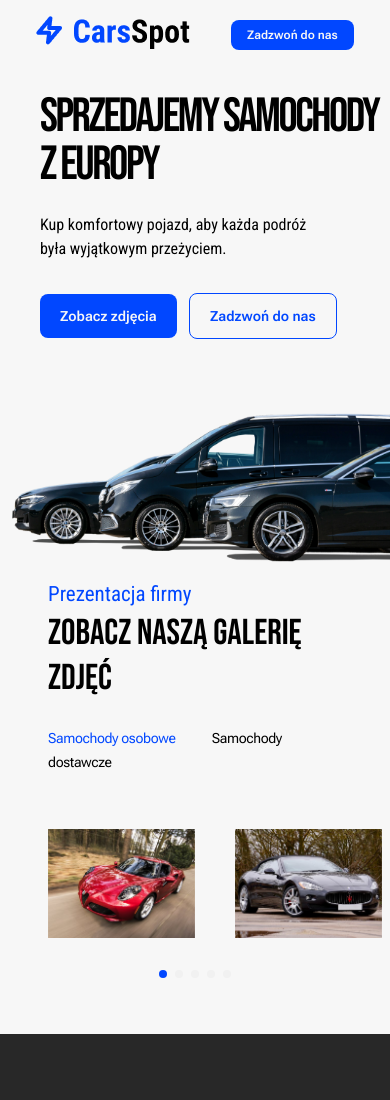
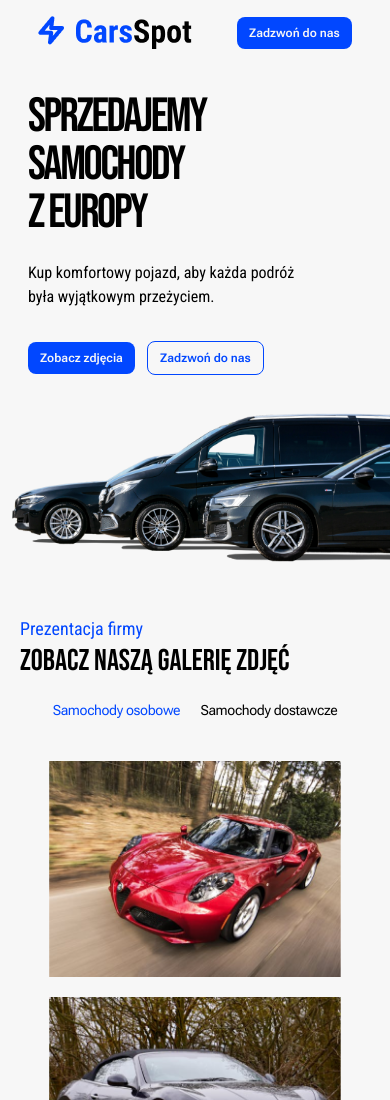
Before and after one commit to kakarotto2004/tailwindcss-carsSpot, a website: page index.html in a window 390 px wide. Shown: the top 1100 px of the page. Drawn offline with Linux system fonts and the light colour scheme.

Commit message:
update mobile styles, make mobile gallery

```diff
--- a/index.html
+++ b/index.html
@@ -20,7 +20,7 @@
                 <a href="#" class="mx-2">FaQ</a>
             </div>
             <div id="header-2">
-                <a href="#" class="btn-smaller sm:btn-small md:btn btn-blue">Zadzwoń do nas</a>
+                <a href="#" class="btn_base btn-blue">Zadzwoń do nas</a>
             </div>
         </header>
 
@@ -30,42 +30,42 @@
                     <img src="img/wave-1.png" alt="wave" class="lg:inline-block h-full lg:scale-105 hidden">
                     <img src="img/wave-2.png" alt="wave" class="sm:inline-block rotate-180 lg:scale-105 hidden">
                 </div>
-                <div class="pl-10 sm:pl-20 lg:pl-p120px relative">
-                    <h1 class="font-bebas text-5xl sm:text-6xl md:text-7xl tracking-tighter">sprzedajemy samochody</h1>
-                    <h1 class="font-bebas text-5xl sm:text-6xl md:text-7xl tracking-tighter">z europy</h1>
+                <div class="pl-7 pr-7 sm:pl-20 lg:pl-p120px relative">
+                    <h1 class="big-bebas">sprzedajemy samochody</h1>
+                    <h1 class="big-bebas">z europy</h1>
                     <p class="mt-6 sm:mt-8 font-robotoCondensed">Kup komfortowy pojazd, aby każda podróż </p>
                     <p class="mb-8 sm:mb-12 font-robotoCondensed">była wyjątkowym przeżyciem.</p>
                     <div>
-                        <a href="#gallery" class="btn-small md:btn btn-blue mr-2 sm:mr-6 inline-block">Zobacz zdjęcia</a>
-                        <a href="#" class="btn-small md:btn btn-white inline-block">Zadzwoń do nas</a>
+                        <a href="#gallery" class="btn_base btn-blue mr-2 sm:mr-6">Zobacz zdjęcia</a>
+                        <a href="#" class="btn_base btn-white">Zadzwoń do nas</a>
                     </div>
                     <div>
-                        <img src="img/cars.png" alt="black BMW, Mercedes and Audi" class="absolute top-80 sm:top-64 lg:top-56 -right-3 sm:right-0 sm:w-2/3 lg:w-fit">
-                        <img src="img/cień.png" alt="cars shadow" class="absolute top-80 sm:top-64 lg:top-56 -right-3 sm:right-0 sm:w-2/3 lg:w-fit">
+                        <img src="img/cars.png" alt="black BMW, Mercedes and Audi" class="cars-main">
+                        <img src="img/cień.png" alt="cars shadow" class="cars-main">
                     </div>
                 </div>
             </section>
 
-            <section id="gallery" class="px-12 md:px-16 lg:px-p88px">
+            <section id="gallery" class="px-5 sm:px-12 md:px-16 lg:px-p88px">
                 <div class="pt-16 lg:pt-20">
-                    <h3 class="text-px21 font-robotoCondensed text-blueDark">Prezentacja firmy</h3>
-                    <h2 class="text-4xl md:text-px40 uppercase font-bebas mb-6 leading-tight">zobacz naszą galerię zdjęć</h2>
-                    <div>
-                        <a href="#" class="mr-8 md:mr-12 font-robotoFlex text-blueDark tracking-tight text-sm md:text-base">Samochody osobowe</a>
+                    <h3 class="text-lg sm:text-px21 font-robotoCondensed text-blueDark">Prezentacja firmy</h3>
+                    <h2 class="text-3xl sm:text-4xl md:text-px40 uppercase font-bebas mb-4 sm:mb-5 md:mb-6 leading-tight">zobacz naszą galerię zdjęć</h2>
+                    <div class="text-center sm:text-left">
+                        <a href="#" class="mr-4 sm:mr-8 md:mr-12 font-robotoFlex text-blueDark tracking-tight text-sm md:text-base">Samochody osobowe</a>
                         <a href="#" class="font-robotoFlex tracking-tight text-sm md:text-base">Samochody dostawcze</a>
                     </div>
                 </div>
-                <div class="pt-14 lg:pt-20 flex flex-shrink-0">
-                    <img src="img/alfaromeo.png" alt="red alfa romeo" class="mr-10 md:mr-16 w-1/2 h-1/2 lg:w-full">
-                    <img src="img/maseratti.png" alt="black maseratti" class="mr-10 md:mr-16 w-1/2 h-1/2 lg:w-full">
-                    <img src="img/audi.png" alt="audi's front light" class="mr-10 md:mr-16 w-1/2 h-1/2 lg:w-full">
+                <div class="pt-10 sm:pt-14 lg:pt-20 flex flex-col items-center sm:flex-row sm:flex-shrink-0">
+                    <img src="img/alfaromeo.png" alt="red alfa romeo" class="gallery-photos">
+                    <img src="img/maseratti.png" alt="black maseratti" class="gallery-photos">
+                    <img src="img/audi.png" alt="audi's front light" class="gallery-photos">
                 </div>
-                <div class="flex w-fit mx-auto mt-8 lg:mt-12">
-                    <span class="w-2 h-2 mx-1 lg:mx-2 bg-blueDark rounded-full cursor-pointer"></span>
-                    <span class="w-2 h-2 mx-1 lg:mx-2 bg-grayLight rounded-full cursor-pointer"></span>
-                    <span class="w-2 h-2 mx-1 lg:mx-2 bg-grayLight rounded-full cursor-pointer"></span>
-                    <span class="w-2 h-2 mx-1 lg:mx-2 bg-grayLight rounded-full cursor-pointer"></span>
-                    <span class="w-2 h-2 mx-1 lg:mx-2 bg-grayLight rounded-full cursor-pointer"></span>
+                <div class="hidden sm:flex w-fit mx-auto mt-8 lg:mt-12">
+                    <span class="bg-blueDark gallery-dot"></span>
+                    <span class="bg-grayLight gallery-dot"></span>
+                    <span class="bg-grayLight gallery-dot"></span>
+                    <span class="bg-grayLight gallery-dot"></span>
+                    <span class="bg-grayLight gallery-dot"></span>
                 </div>
             </section>
 
--- a/input.css
+++ b/input.css
@@ -4,16 +4,13 @@
 @tailwind components;
 @tailwind utilities;
 
-.btn-smaller {
-    @apply py-2 px-4 rounded-lg font-robotoFlex font-semibold text-xs;
+
+.big-bebas {
+    @apply font-bebas text-5xl sm:text-6xl md:text-7xl tracking-tighter
 }
 
-.btn-small {
-    @apply py-3 px-5 rounded-lg font-robotoFlex font-semibold text-sm;
-}
-
-.btn {
-    @apply py-3 px-6 rounded-lg font-robotoFlex font-semibold text-base;
+.btn_base {
+    @apply rounded-lg font-robotoFlex font-semibold py-2 px-3 sm:px-4 sm:py-3 md:px-6 text-xs sm:text-sm md:text-base inline-block;
 }
 
 .btn-blue {
@@ -24,6 +21,18 @@
     @apply bg-transparent text-blueDark border border-blueDark;
 }
 
+.cars-main {
+    @apply absolute top-80 sm:top-64 lg:top-56 -right-3 sm:right-0 sm:w-2/3 lg:w-fit;
+}
+
+.gallery-photos {
+    @apply mb-5 sm:mb-0 sm:mr-10 md:mr-16 w-10/12 sm:w-1/2 sm:h-1/2 lg:w-full;
+}
+
+.gallery-dot {
+    @apply w-2 h-2 mx-1 lg:mx-2 rounded-full cursor-pointer;
+}
+
 .clearfix::after {
     content: "";
     clear: both;
```
Also changed, not shown: output.css.
